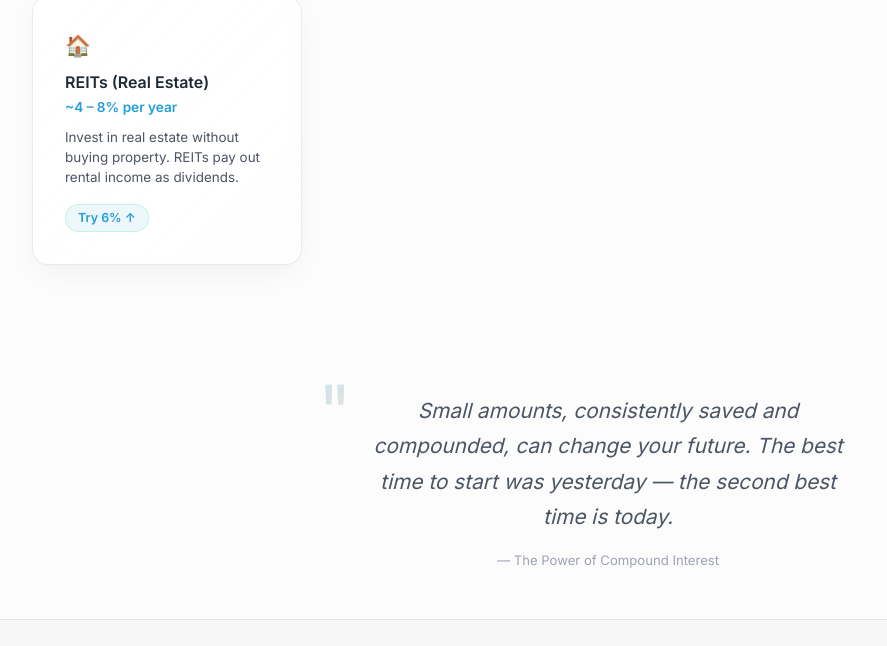
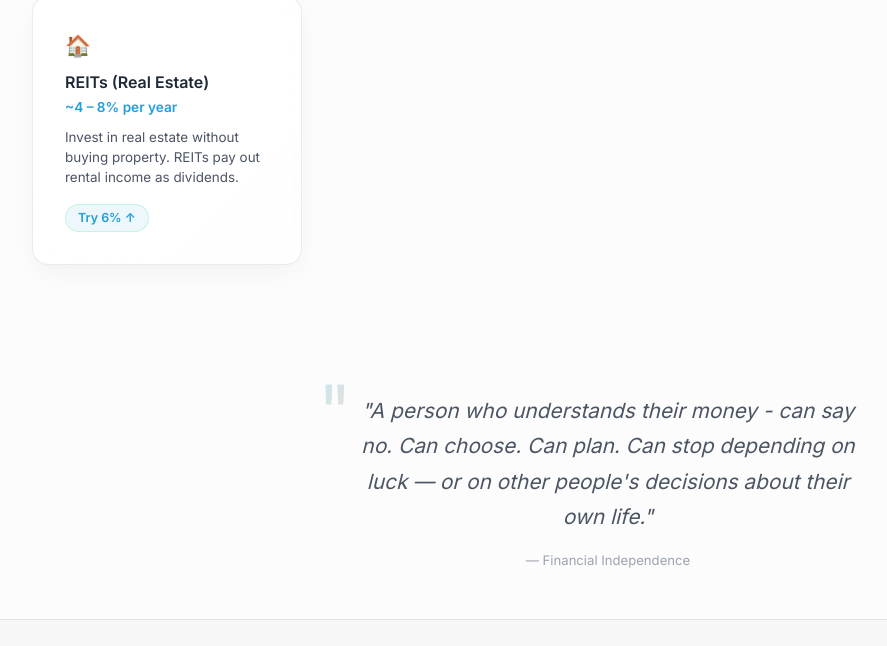
Before and after one commit to natalia-marko/compounding-calculator, a website: page compounding-calculator-v1.html in a window 1280 px wide. Shown: the part 1634-2280 px from the top of the page, without its empty margins (32-919 px from the left). Drawn offline with Linux system fonts and the light colour scheme.

Commit message:
Final polish: updated closing quote and punctuation

```diff
--- a/compounding-calculator-v1.html
+++ b/compounding-calculator-v1.html
@@ -218,9 +218,9 @@
   <section class="closing-message reveal">
     <div class="container">
       <blockquote>
-        Small amounts, consistently saved and compounded, can change your future. The best time to start was yesterday — the second best time is today.
+        "A person who understands their money - can say no. Can choose. Can plan. Can stop depending on luck &mdash; or on other people's decisions about their own life."
       </blockquote>
-      <p class="closing-source">— The Power of Compound Interest</p>
+      <p class="closing-source">&mdash; Financial Independence</p>
     </div>
   </section>
 
```
Also changed, not shown: equilibra-v2.html (+1 -1 lines), index.html (+1 -1 lines).
